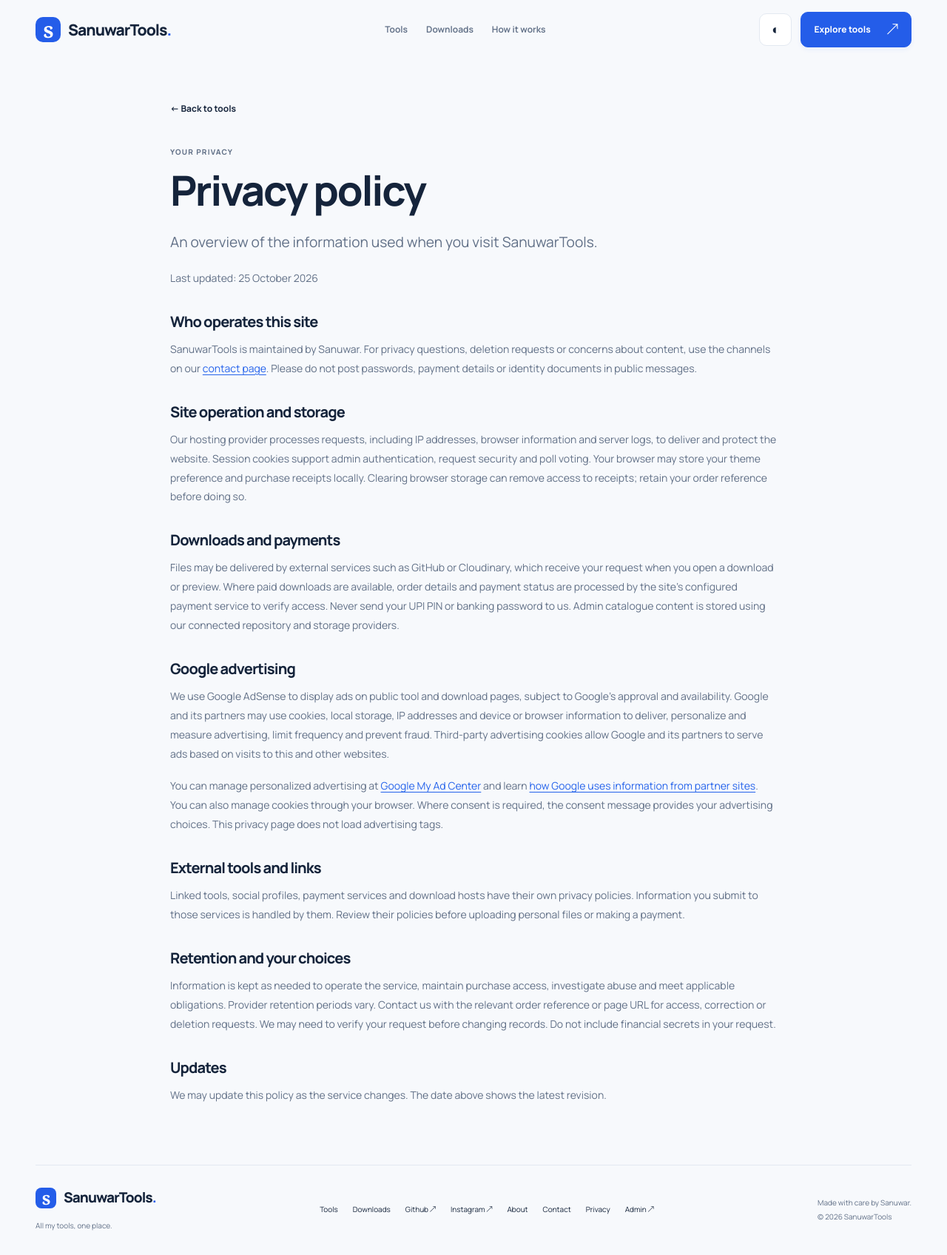
After one commit to SanuwarBuilds/sanuwar-tools, a Flask app: page /privacy in a window 1280 px wide. The commit adds this page. Shown: the whole page at 74% size. Run offline with Flask 3, Linux system fonts and the light colour scheme; some libraries are stand-ins or nearby versions.

Commit message:
Integrate scoped AdSense tags, seller verification and privacy pages

```diff
--- a/app.py
+++ b/app.py
@@ -15,6 +15,7 @@ import security
 from availability import is_public, public_config
 import payments
 import seo
+import monetization
 from cover_images import thumbnail_receipt
 from download_metadata import utc_now, upload_time, album_metadata
 import cloudinary
@@ -690,6 +691,7 @@ def api_widget_vote(widget_id):
 
 payments.register(app, public_downloads, login_required)
 seo.install(app, lambda: safe_read(TOOLS_CONFIG_REL))
+monetization.install(app)
 
 if __name__ == "__main__":
     app.run(host="0.0.0.0", port=5002, debug=os.getenv('FLASK_DEBUG') == '1')
--- a/seo.py
+++ b/seo.py
@@ -7,6 +7,9 @@ ORIGIN = 'https://sanuwartools.online'
 PAGES = {
     '/': ('SanuwarTools — Web Tools, Android Apps & Downloads',
           'Explore SanuwarTools for useful web tools, passport photo tools, cricket scores, Android apps and downloadable files. Everything in one place.'),
+    '/privacy': ('Privacy Policy | SanuwarTools', 'How SanuwarTools uses cookies, local storage and advertising services, and how to contact us about your privacy.'),
+    '/about': ('About | SanuwarTools', 'Learn about SanuwarTools, a collection of useful web tools, Android apps and downloadable files maintained by Sanuwar.'),
+    '/contact': ('Contact & Support | SanuwarTools', 'Contact SanuwarTools for support, download issues, corrections, privacy requests or content concerns.'),
     '/downloads': ('Downloads — Android Apps & Files | SanuwarTools',
                    'Browse Android apps, files and albums on SanuwarTools. Preview available downloads, check versions and choose the files you need.'),
 }
@@ -52,6 +55,7 @@ def install(app, load_config):
         config = load_config() or {}
         if config.get('downloadPage', {}).get('enabled', True) is True:
             paths.append('/downloads')
+        paths.extend(['/about', '/contact', '/privacy'])
         root = Element('urlset', xmlns='http://www.sitemaps.org/schemas/sitemap/0.9')
         for path in paths:
             SubElement(SubElement(root, 'url'), 'loc').text = ORIGIN + path
--- a/static/assets/css/studio.css
+++ b/static/assets/css/studio.css
@@ -1982,3 +1982,11 @@ html[data-theme="dark"] .studio-theme {
     background: var(--surface);
   }
 }
+
+/* Readable, ad-free support and policy pages. */
+.information-page{max-width:820px;padding-top:48px;padding-bottom:64px;line-height:1.85;overflow-wrap:anywhere}
+.information-page>.text-link{display:block;margin-bottom:32px}.information-page>.eyebrow{display:block;margin-bottom:12px}
+.information-page h1{font-size:clamp(2.25rem,6vw,3.5rem);line-height:1.15;margin:0 0 20px;letter-spacing:-.04em}
+.information-page h2{font-size:1.25rem;margin:32px 0 10px;line-height:1.4}.information-page p{margin:0 0 18px}
+.information-page p a{color:var(--accent,#2563eb);text-decoration:underline;text-underline-offset:3px}
+.information-intro{font-size:1.2rem}.information-actions{display:flex;gap:12px;flex-wrap:wrap;margin:24px 0}
--- a/static/assets/js/downloads.js
+++ b/static/assets/js/downloads.js
@@ -113,6 +113,7 @@
         target: "_blank",
         rel: "noopener noreferrer",
         download: "",
+        "data-google-vignette": "false",
         onclick: () =>
           toast("Download link open hua. Browser mein download status dekho."),
       },
--- a/templates/_initial_downloads.html
+++ b/templates/_initial_downloads.html
@@ -2,8 +2,8 @@
 <article class="tool-card download-card">
   <div class="card-visual tone-{{ loop.index0 % 4 }}">{% if item.get('image') | public_image %}<img src="{{ item.image | public_image }}" alt="{{ item.title }}" loading="lazy">{% else %}<span class="card-fallback" aria-hidden="true">s</span>{% endif %}<span class="card-badge">{{ item.get('category', 'File') }}</span></div>
   <div class="card-body"><div class="card-topline"><span>{{ item.get('category', 'Files') }}</span><span>{{ item.get('version') or ('ALBUM' if item.get('is_album') else 'FILE') }}</span></div><h3>{{ item.title }}</h3><p class="download-description">{{ item.get('description', '') }}</p><p class="price-label">{% if item.locked %}₹{{ item.pricing.payable }}{% else %}Free{% endif %}</p>
-    {% if item.get('is_album') %}<details><summary>{{ item.album_files | length }} files in this album</summary><ul>{% for file in item.album_files %}<li>{{ file.name }}{% if file.get('link') | public_url %} · <a href="{{ file.link | public_url }}" target="_blank" rel="noopener noreferrer">Download</a>{% endif %}</li>{% endfor %}</ul></details>
-    {% elif item.get('link') | public_url %}<div class="card-bottom"><a class="button button-light" href="{{ item.link | public_url }}" target="_blank" rel="noopener noreferrer">Download ↓</a></div>{% endif %}
+    {% if item.get('is_album') %}<details><summary>{{ item.album_files | length }} files in this album</summary><ul>{% for file in item.album_files %}<li>{{ file.name }}{% if file.get('link') | public_url %} · <a data-google-vignette="false" href="{{ file.link | public_url }}" target="_blank" rel="noopener noreferrer">Download</a>{% endif %}</li>{% endfor %}</ul></details>
+    {% elif item.get('link') | public_url %}<div class="card-bottom"><a data-google-vignette="false" class="button button-light" href="{{ item.link | public_url }}" target="_blank" rel="noopener noreferrer">Download ↓</a></div>{% endif %}
     {% if item.locked or item.get('private_delivery') %}<noscript><p>Enable JavaScript for secure checkout and downloads.</p></noscript>{% endif %}
   </div>
 </article>
--- a/templates/admin.html
+++ b/templates/admin.html
@@ -7,4 +7,4 @@
 <div class="admin-layout"><aside class="admin-sidebar" id="admin-sidebar"><a class="brand" href="/"><span class="brand-symbol" aria-hidden="true">s</span>SanuwarTools.</a><span class="workspace-label">YOUR WORKSPACE <span>ADMIN</span></span><nav aria-label="Workspace navigation"><span class="nav-label">OVERVIEW</span><button data-view="dashboard" class="selected"><span>◫</span> Dashboard</button><span class="nav-label">MANAGE YOUR CONTENT</span><button data-view="tools"><span>↗</span> Tools <small id="nav-tools-count"></small></button><button data-view="downloads"><span>↓</span> Downloads <small id="nav-downloads-count"></small></button><button data-view="widgets"><span>⊞</span> Home widgets</button><button data-view="store"><span>▣</span> Store apps</button><button data-view="categories"><span>≡</span> Categories</button><a class="text-link" href="/admin/licenses">Remote access licenses ↗</a><span class="nav-label">PREFERENCES</span><button data-view="payments"><span>₹</span> Payments</button><button data-view="settings"><span>⚙</span> Site settings</button><button data-view="backup"><span>↙</span> Backup & restore</button></nav><div class="sidebar-bottom"><div class="sidebar-note"><span class="status-dot"></span> Make something useful.<p>A little care goes a long way.</p></div><a class="text-link" href="/" target="_blank" rel="noopener">View website <span>↗</span></a><button class="text-link" id="logout">Sign out <span>→</span></button></div></aside>
 <div class="admin-workspace"><header class="admin-topbar"><div><button class="icon-button" id="admin-menu" aria-label="Toggle workspace navigation" aria-expanded="false">☰</button><span>Workspace <span class="breadcrumb-divider">/</span> <strong id="view-breadcrumb">Overview</strong></span></div><div><span class="save-indicator" id="save-status"><span class="status-dot"></span> Connected workspace</span><button class="icon-button" id="theme-toggle" aria-label="Switch color theme">◐</button><span class="admin-avatar">S</span></div></header><div class="admin-content"><div class="admin-page-title"><div><span class="eyebrow" id="view-eyebrow">A LITTLE PROGRESS, EVERY DAY</span><h1 id="view-title">Your workspace, <span class="serif">at a glance.</span></h1><p id="view-description">Everything you need to keep your toolkit moving.</p></div><button class="button button-orange" id="primary-action">Add a tool <span>+</span></button></div><div id="admin-view" aria-live="polite"><div class="loading-state">Workspace load ho raha hai…</div></div></div><footer class="admin-footer"><span>Made for the way you work.</span><span>SanuwarTools Workspace ↗</span></footer></div></div>
 {% endblock %}
-{% block scripts %}<script src="/assets/js/admin.js" defer></script>{% endblock %}
+{% block scripts %}<script nonce="{{ csp_nonce }}" src="/assets/js/admin.js" defer></script>{% endblock %}
--- a/templates/base.html
+++ b/templates/base.html
@@ -18,8 +18,11 @@
 <meta name="twitter:title" content="{{ seo.title }}">
 <meta name="twitter:description" content="{{ seo.description }}">
 <meta name="twitter:image" content="{{ seo.image }}">
-<script type="application/ld+json">{{ seo.structured_data | tojson }}</script>
+<script nonce="{{ csp_nonce }}" type="application/ld+json">{{ seo.structured_data | tojson }}</script>
 {% else %}<meta name="robots" content="noindex, nofollow">{% endif %}
+{% if adsense_client %}
+<script nonce="{{ csp_nonce }}" async src="https://pagead2.googlesyndication.com/pagead/js/adsbygoogle.js?client={{ adsense_client }}" crossorigin="anonymous"></script>
+{% endif %}
 <meta name="theme-color" content="#ffffff">
 <title>{% block title %}SanuwarTools — Web Tools, Android Apps &amp; Downloads{% endblock %}</title>
 {% set favicon = (public_config.get('site', {}).get('favicon') | public_image) or '/assets/favicon.png' %}
@@ -33,7 +36,7 @@
 {% endif %}
 <link rel="preload" href="/assets/fonts/Manrope-Variable.ttf" as="font" type="font/ttf" crossorigin>
 <link rel="stylesheet" href="/assets/css/style.css">
-<script src="/assets/js/shared.js" defer></script>
+<script nonce="{{ csp_nonce }}" src="/assets/js/shared.js" defer></script>
 {% block head %}{% endblock %}
 <link rel="stylesheet" href="/assets/css/studio.css?v=1">
 </head>
@@ -42,13 +45,13 @@
 {% block header %}
 <header class="site-header wrap">
 <a class="brand" href="/" aria-label="SanuwarTools home"><span class="brand-symbol" aria-hidden="true">s</span><span>{{ public_config.get('site', {}).get('name', 'SanuwarTools') }}<span class="brand-dot">.</span></span></a>
-<nav id="site-nav" aria-label="Main navigation"><a href="/#tools" {% if request.path == '/' %}class="active"{% endif %}>Tools</a>{% if public_config.get('downloadPage', {}).get('enabled', True) %}<a href="/downloads" {% if request.path != '/' %}class="active"{% endif %}>Downloads</a>{% endif %}<a href="/#how-it-works">How it works</a></nav>
+<nav id="site-nav" aria-label="Main navigation"><a href="/#tools" {% if request.path == '/' %}class="active"{% endif %}>Tools</a>{% if public_config.get('downloadPage', {}).get('enabled', True) %}<a href="/downloads" {% if request.path in ('/downloads', '/download.html') %}class="active"{% endif %}>Downloads</a>{% endif %}<a href="/#how-it-works">How it works</a></nav>
 <div class="nav-actions"><button class="icon-button" id="theme-toggle" aria-label="Switch color theme">◐</button><a class="button button-dark nav-cta" href="/#tools">Explore tools <span>↗</span></a><button class="icon-button menu-toggle" aria-controls="site-nav" aria-expanded="false" aria-label="Open navigation">☰</button></div>
 </header>
 {% endblock %}
 <main id="main">{% block content %}{% endblock %}</main>
 {% block footer %}
-<footer class="wrap site-footer"><div><a class="brand" href="/"><span class="brand-symbol" aria-hidden="true">s</span><span>SanuwarTools<span class="brand-dot">.</span></span></a><p>{{ public_config.get('site', {}).get('tagline', 'Chhote tools. Bade kaam.') }}</p></div><nav aria-label="Footer"><a href="/#tools">Tools</a>{% if public_config.get('downloadPage', {}).get('enabled', True) %}<a href="/downloads">Downloads</a>{% endif %}{% for label, link in public_config.get('socialLinks', {}).items() %}{% if link | public_url %}<a href="{{ link | public_url }}" target="_blank" rel="noopener noreferrer">{{ label | capitalize }} ↗</a>{% endif %}{% endfor %}<a href="/admin">Admin ↗</a></nav><p class="copyright">Made with care by Sanuwar.<br>© {{ now_year }} SanuwarTools</p></footer>
+<footer class="wrap site-footer"><div><a class="brand" href="/"><span class="brand-symbol" aria-hidden="true">s</span><span>SanuwarTools<span class="brand-dot">.</span></span></a><p>{{ public_config.get('site', {}).get('tagline', 'Chhote tools. Bade kaam.') }}</p></div><nav aria-label="Footer"><a href="/#tools">Tools</a>{% if public_config.get('downloadPage', {}).get('enabled', True) %}<a href="/downloads">Downloads</a>{% endif %}{% for label, link in public_config.get('socialLinks', {}).items() %}{% if link | public_url %}<a href="{{ link | public_url }}" target="_blank" rel="noopener noreferrer">{{ label | capitalize }} ↗</a>{% endif %}{% endfor %}<a href="/about">About</a><a href="/contact">Contact</a><a href="/privacy">Privacy</a><a href="/admin">Admin ↗</a></nav><p class="copyright">Made with care by Sanuwar.<br>© {{ now_year }} SanuwarTools</p></footer>
 {% endblock %}
 <div class="toast" id="toast" role="status" aria-live="polite"></div>
 <dialog id="content-dialog" aria-labelledby="dialog-title"><div class="dialog-head"><div><span class="eyebrow" id="dialog-kicker">A closer look</span><h2 id="dialog-title"></h2></div><button class="icon-button" data-close-dialog aria-label="Close dialog">×</button></div><div id="dialog-body"></div></dialog>
--- a/templates/downloads.html
+++ b/templates/downloads.html
@@ -17,4 +17,4 @@
   <div class="download-grid" id="downloads-grid" aria-live="polite">{% include '_initial_downloads.html' %}</div>
 </section>
 {% endblock %}
-{% block scripts %}<script src="/assets/js/downloads.js" defer></script>{% endblock %}
+{% block scripts %}<script nonce="{{ csp_nonce }}" src="/assets/js/downloads.js" defer></script>{% endblock %}
--- a/templates/index.html
+++ b/templates/index.html
@@ -31,4 +31,4 @@
 {% if public_config.get('downloadPage', {}).get('enabled', True) %}<section class="wrap studio-download-cta"><div class="cta-icon" aria-hidden="true">↓</div><div><span class="eyebrow">THE DOWNLOAD LIBRARY</span><h2>Your next useful find.</h2><p>Apps, files aur albums. Preview first. Download what you need.</p></div><a class="button button-dark" href="/downloads">Open library <span>↗</span></a></section>{% endif %}
 <section class="wrap faq-section studio-faq"><div><span class="eyebrow">A LITTLE CLARITY</span><h2>Before you dive in.</h2></div><div class="faq-list"><details><summary>Tools kaise use karun?<span>+</span></summary><p>Tool card par “Open tool” select karo. Tool apni website par khulega. Info button se details dekh sakte ho.</p></details><details><summary>Phone par bhi kaam karega?<span>+</span></summary><p>Website phone, tablet aur desktop ke liye bani hai. Downloaded app ki compatibility uske platform aur version par depend karti hai.</p></details><details><summary>Album se apni file kaise chunun?<span>+</span></summary><p>Downloads mein album kholo, previews dekho aur apni file download karo. Paid albums mein payment verification ke baad access milta hai.</p></details></div></section>
 {% endblock %}
-{% block scripts %}<script src="/assets/js/main.js" defer></script>{% endblock %}
+{% block scripts %}<script nonce="{{ csp_nonce }}" src="/assets/js/main.js" defer></script>{% endblock %}
--- /dev/null
+++ b/templates/information.html
@@ -0,0 +1,21 @@
+{% extends 'base.html' %}
+{% block title %}{{ seo.title }}{% endblock %}
+{% block content %}
+<article class="wrap information-page">
+<a class="text-link" href="/">← Back to tools</a>
+{% if page == 'privacy' %}
+<span class="eyebrow">YOUR PRIVACY</span><h1>Privacy policy</h1><p class="information-intro">An overview of the information used when you visit SanuwarTools.</p><p>Last updated: 25 October 2026</p>
+<h2>Who operates this site</h2><p>SanuwarTools is maintained by Sanuwar. For privacy questions, deletion requests or concerns about content, use the channels on our <a href="/contact">contact page</a>. Please do not post passwords, payment details or identity documents in public messages.</p>
+<h2>Site operation and storage</h2><p>Our hosting provider processes requests, including IP addresses, browser information and server logs, to deliver and protect the website. Session cookies support admin authentication, request security and poll voting. Your browser may store your theme preference and purchase receipts locally. Clearing browser storage can remove access to receipts; retain your order reference before doing so.</p>
+<h2>Downloads and payments</h2><p>Files may be delivered by external services such as GitHub or Cloudinary, which receive your request when you open a download or preview. Where paid downloads are available, order details and payment status are processed by the site's configured payment service to verify access. Never send your UPI PIN or banking password to us. Admin catalogue content is stored using our connected repository and storage providers.</p>
+<h2>Google advertising</h2><p>We use Google AdSense to display ads on public tool and download pages, subject to Google's approval and availability. Google and its partners may use cookies, local storage, IP addresses and device or browser information to deliver, personalize and measure advertising, limit frequency and prevent fraud. Third-party advertising cookies allow Google and its partners to serve ads based on visits to this and other websites.</p><p>You can manage personalized advertising at <a href="https://myadcenter.google.com/" target="_blank" rel="noopener noreferrer">Google My Ad Center</a> and learn <a href="https://policies.google.com/technologies/partner-sites" target="_blank" rel="noopener noreferrer">how Google uses information from partner sites</a>. You can also manage cookies through your browser. Where consent is required, the consent message provides your advertising choices. This privacy page does not load advertising tags.</p>
+<h2>External tools and links</h2><p>Linked tools, social profiles, payment services and download hosts have their own privacy policies. Information you submit to those services is handled by them. Review their policies before uploading personal files or making a payment.</p>
+<h2>Retention and your choices</h2><p>Information is kept as needed to operate the service, maintain purchase access, investigate abuse and meet applicable obligations. Provider retention periods vary. Contact us with the relevant order reference or page URL for access, correction or deletion requests. We may need to verify your request before changing records. Do not include financial secrets in your request.</p>
+<h2>Updates</h2><p>We may update this policy as the service changes. The date above shows the latest revision.</p>
+{% elif page == 'about' %}
+<span class="eyebrow">MADE FOR EVERYDAY WORK</span><h1>About SanuwarTools</h1><p class="information-intro">Useful tools and downloads, together in one place.</p><p>SanuwarTools is a collection maintained by Sanuwar, bringing together web utilities, Android apps and downloadable files. Browse tools by category or visit the downloads library to see available files, versions and album contents.</p><h2>Choose what you need</h2><p>Each listing shows its available information and whether access is free or paid. Album pages let you inspect the included files before choosing a download. Some tools and files open on external websites.</p><h2>Help us improve</h2><p>If a download fails, a description needs a correction, or you have a content concern, <a href="/contact">get in touch</a> with the item name and page URL.</p><a class="button button-dark" href="/downloads">Explore downloads →</a>
+{% else %}
+<span class="eyebrow">LET'S GET IT SORTED</span><h1>Contact & support</h1><p class="information-intro">Need help with a tool or download?</p><p>For support, corrections, privacy requests or content ownership concerns, contact Sanuwar through the public profiles below.</p><div class="information-actions"><a class="button button-dark" href="https://www.instagram.com/iam.sanuwar/" target="_blank" rel="noopener noreferrer">Instagram ↗</a><a class="button button-light" href="https://github.com/SanuwarBuilds/sanuwar-tools/issues" target="_blank" rel="noopener noreferrer">Report a site issue ↗</a></div><h2>What to include</h2><p>Send the item name, the page URL and a short description of the issue. For content ownership concerns, identify the material and explain your relationship to it. For an order issue, share the order reference privately.</p><p>GitHub issues are public. Never post passwords, UPI PINs, private receipts, addresses or payment details there.</p>
+{% endif %}
+</article>
+{% endblock %}
--- a/templates/licenses.html
+++ b/templates/licenses.html
@@ -5,4 +5,4 @@
 <form id="license-create"><h2>Create access codes</h2><label>Customer / batch label<br><input name="label" maxlength="100" placeholder="Customer or group name"></label><label>Validity in days<br><input name="days" type="number" min="1" max="3650" value="7" required></label><label>Number of separate codes<br><input name="count" type="number" min="1" max="100" value="1" required></label><button type="submit">Create codes</button></form>
 <div id="license-message" role="status" aria-live="polite"></div><section id="new-codes" class="license-box" hidden><h2>Save these codes now</h2><p>Full codes are shown once. Send one code privately to each customer.</p><textarea id="license-codes" readonly aria-label="New activation codes"></textarea><button id="copy-codes">Copy codes</button></section>
 <details><summary>First-time setup</summary><p>After connecting the private database and signing key, initialize the license tables once.</p><button id="initialize-licenses">Initialize private license database</button></details><h2>Manage access</h2><p id="device-attempt-summary" class="license-alert" role="status" aria-live="polite" hidden></p><p>Blocked device attempts show a valid code used with a different device key. This may be another phone or an app reinstall/data reset; it is not proof of two phones running. Access is rejected, and the original phone stays active. Review before using Revoke.</p><button id="refresh-licenses">Refresh list</button><div class="license-table"><table><thead><tr><th>Customer / ID</th><th>Validity</th><th>Phone</th><th>Blocked device attempts</th><th>Actions</th></tr></thead><tbody id="license-rows"></tbody></table></div><p id="license-count"></p></main>{% endblock %}
-{% block scripts %}<script src="/assets/js/licenses.js" defer></script>{% endblock %}
+{% block scripts %}<script nonce="{{ csp_nonce }}" src="/assets/js/licenses.js" defer></script>{% endblock %}
--- a/templates/login.html
+++ b/templates/login.html
@@ -2,4 +2,4 @@
 {% block title %}Admin sign in — SanuwarTools{% endblock %}
 {% block header %}{% endblock %}{% block footer %}{% endblock %}
 {% block content %}<div class="login-layout"><section class="login-intro"><a class="brand" href="/"><span class="brand-symbol" aria-hidden="true">s</span>SanuwarTools.</a><div><span class="eyebrow">THE WORK BEHIND THE TOOLKIT</span><h1>A little care.<br><span class="serif">A better everyday.</span></h1><p>Tools, downloads aur ideas ko ek jagah manage karo.</p><span class="login-flower" aria-hidden="true">✳</span></div><span class="eyebrow">YOUR SPACE TO BUILD SOMETHING USEFUL.</span></section><section class="login-panel"><a class="text-link" href="/">← Back to the website</a><div><span class="eyebrow">ADMIN WORKSPACE</span><h2>Welcome <span class="serif">back.</span></h2><p>Sign in to keep the good things coming.</p><form id="login-form"><label>Username<input name="username" autocomplete="username" required maxlength="128"></label><label>Password<input name="password" type="password" autocomplete="current-password" required maxlength="1024"></label><button type="button" class="text-link password-toggle">Show password</button><p class="form-error" id="login-error" role="alert"></p><button class="button button-orange" type="submit">Enter workspace <span>↗</span></button></form><div class="login-security"><span>⌑</span> Protected admin access · Session expires after 2 hours</div></div><small>Only authorised administrators can access this space.</small></section></div>{% endblock %}
-{% block scripts %}<script src="/assets/js/login.js" defer></script>{% endblock %}
+{% block scripts %}<script nonce="{{ csp_nonce }}" src="/assets/js/login.js" defer></script>{% endblock %}
--- a/templates/payment_demo.html
+++ b/templates/payment_demo.html
@@ -26,4 +26,4 @@
 <p class="form-note">Yeh free flow preview hai. Real YouPI checkout ke liye alag gateway hosting, receiving account aur bank observer setup chahiye.</p>
 </section>
 {% endblock %}
-{% block scripts %}<script src="/assets/js/payment-demo.js" defer></script>{% endblock %}
+{% block scripts %}<script nonce="{{ csp_nonce }}" src="/assets/js/payment-demo.js" defer></script>{% endblock %}
--- a/templates/purchase.html
+++ b/templates/purchase.html
@@ -9,4 +9,4 @@
 <a class="text-link" href="/downloads">← Back to downloads</a>
 </section>
 {% endblock %}
-{% block scripts %}<script src="/assets/js/purchase.js" defer></script>{% endblock %}
+{% block scripts %}<script nonce="{{ csp_nonce }}" src="/assets/js/purchase.js" defer></script>{% endblock %}
```
Also changed, not shown: docs/ADSENSE.md (added, +19 -0 lines), monetization.py (added, +46 -0 lines), security.py (+11 -0 lines), tests/test_monetization.py (added, +79 -0 lines), tests/test_seo.py (+3 -2 lines), 1 other file.
